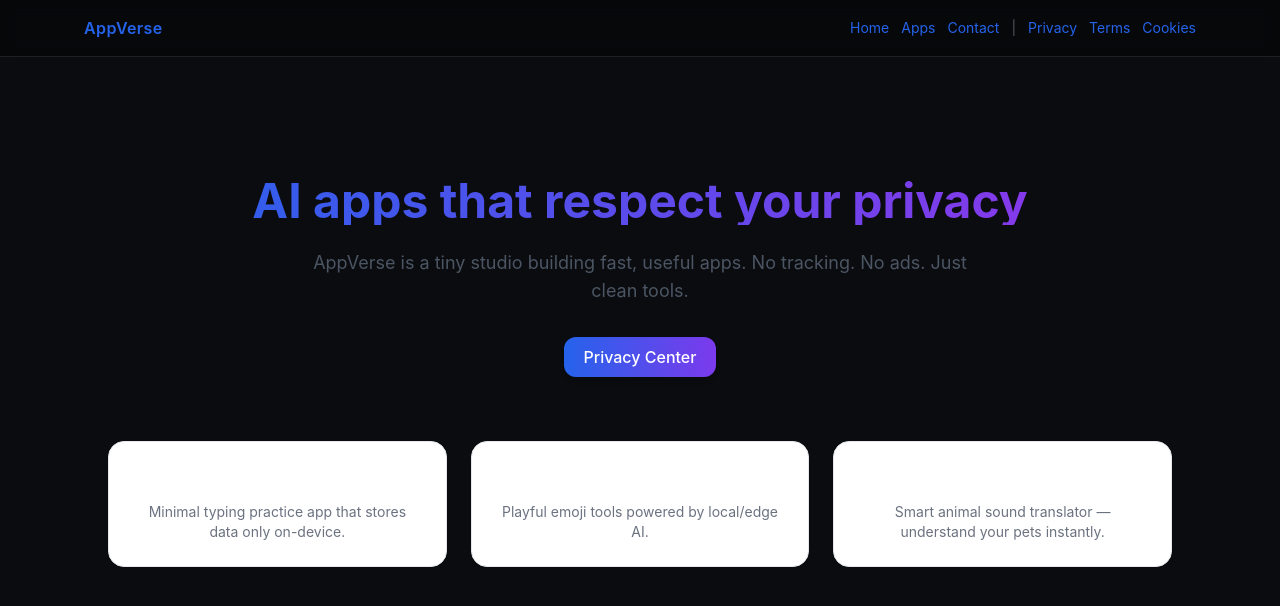
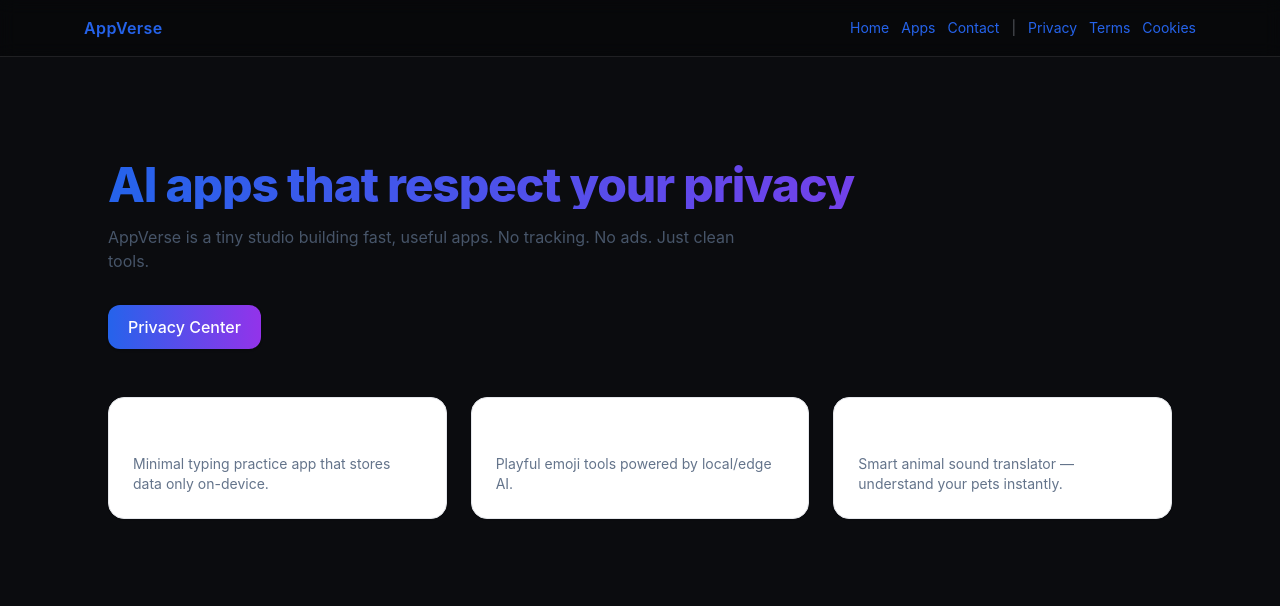
Before and after one commit to Shirlion/appverse-website, a Next.js app: page / in a window 1280 px wide. Shown: the top 606 px of the page. Built offline with nearby package versions, Linux system fonts and the light colour scheme.

Commit message:
Update page.tsx

```diff
--- a/app/page.tsx
+++ b/app/page.tsx
@@ -1,39 +1,44 @@
 export const metadata = {
   title: "AppVerse — AI apps that respect your privacy",
-  description: "Minimal, privacy-respecting AI apps by AppVerse.",
+  description: "Minimal, privacy-respecting AI apps.",
 };
 
 export default function HomePage() {
   return (
-    <section className="max-w-6xl mx-auto py-20 px-6 text-center">
-      <h1 className="text-5xl font-bold mb-6 bg-gradient-to-r from-blue-600 to-purple-600 bg-clip-text text-transparent">
+    <section className="mx-auto max-w-6xl px-6 py-16">
+      <h1 className="text-4xl sm:text-5xl font-extrabold tracking-tight mb-4
+                     bg-gradient-to-r from-blue-600 to-purple-600 bg-clip-text text-transparent">
         AI apps that respect your privacy
       </h1>
 
-      <p className="text-lg text-gray-600 max-w-2xl mx-auto mb-8">
+      <p className="text-slate-600 max-w-2xl mb-8">
         AppVerse is a tiny studio building fast, useful apps. No tracking. No ads. Just clean tools.
       </p>
 
-      <a href="/en/legal/privacy" className="btn mb-16">Privacy Center</a>
+      <a href="/en/legal/privacy"
+         className="inline-block rounded-xl px-5 py-2.5 text-white font-medium shadow
+                    bg-gradient-to-r from-blue-600 to-purple-600 hover:brightness-110 transition">
+        Privacy Center
+      </a>
 
-      <div className="grid sm:grid-cols-2 lg:grid-cols-3 gap-6">
-        <div className="card">
-          <h3 className="text-xl font-semibold mb-2">Typingo</h3>
-          <p className="text-gray-500 text-sm">
+      <div className="mt-12 grid gap-6 sm:grid-cols-2 lg:grid-cols-3">
+        <div className="rounded-2xl bg-white border border-gray-200 p-6 shadow-sm hover:shadow-lg transition">
+          <h3 className="text-lg font-semibold">Typingo</h3>
+          <p className="text-slate-500 text-sm mt-1">
             Minimal typing practice app that stores data only on-device.
           </p>
         </div>
 
-        <div className="card">
-          <h3 className="text-xl font-semibold mb-2">Emoji.ai</h3>
-          <p className="text-gray-500 text-sm">
+        <div className="rounded-2xl bg-white border border-gray-200 p-6 shadow-sm hover:shadow-lg transition">
+          <h3 className="text-lg font-semibold">Emoji.ai</h3>
+          <p className="text-slate-500 text-sm mt-1">
             Playful emoji tools powered by local/edge AI.
           </p>
         </div>
 
-        <div className="card">
-          <h3 className="text-xl font-semibold mb-2">MeowWoof AI</h3>
-          <p className="text-gray-500 text-sm">
+        <div className="rounded-2xl bg-white border border-gray-200 p-6 shadow-sm hover:shadow-lg transition">
+          <h3 className="text-lg font-semibold">MeowWoof AI</h3>
+          <p className="text-slate-500 text-sm mt-1">
             Smart animal sound translator — understand your pets instantly.
           </p>
         </div>
```
